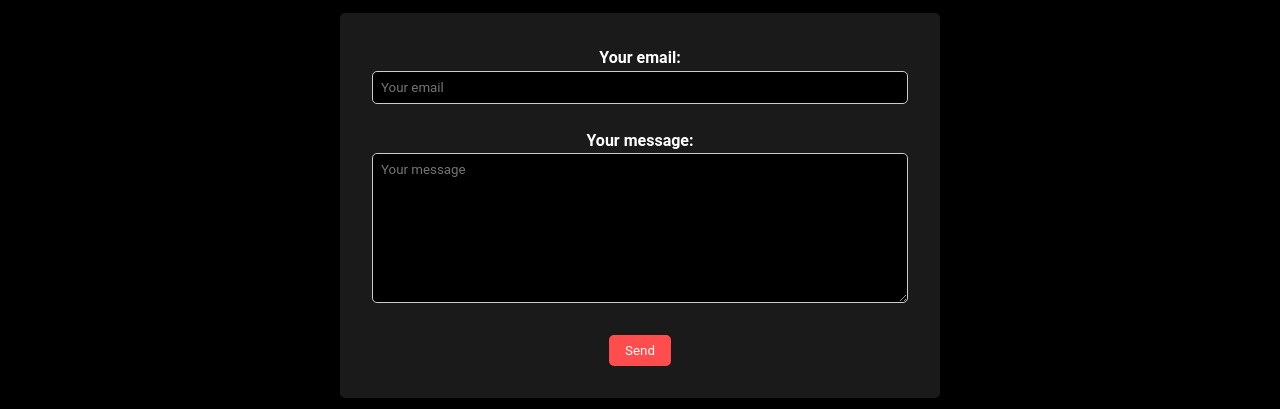
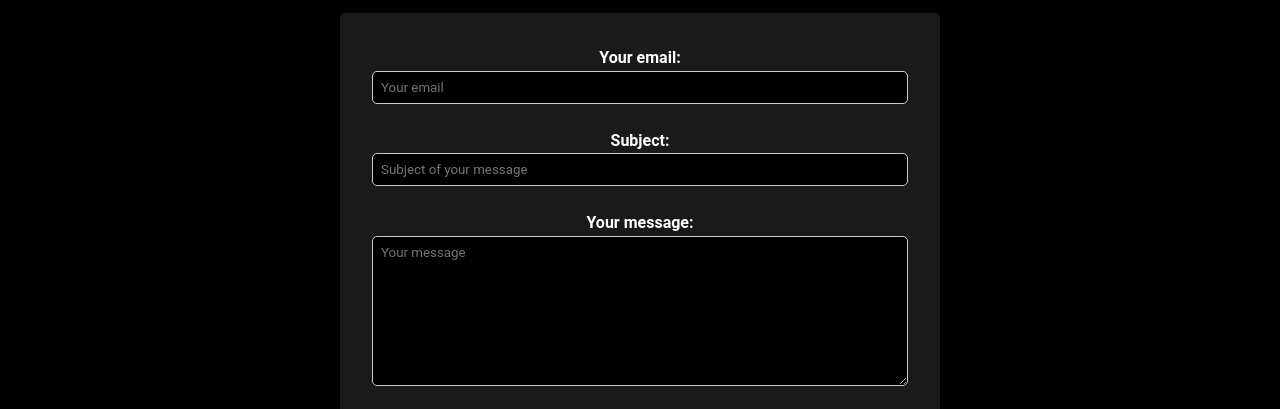
Before and after one commit to huikku/huikku, a plain HTML site: page index.html in a window 1280 px wide. Shown: the part 5464-5873 px from the top of the page. Drawn offline with Linux system fonts and the light colour scheme; a web font is replaced by a local one.

Commit message:
added subject

```diff
--- a/index.html
+++ b/index.html
@@ -834,6 +834,10 @@
                 <input type="email" name="email" placeholder="Your email" required>
             </label>
             <label>
+                Subject:
+                <input type="text" name="subject" placeholder="Subject of your message" required>
+            </label>
+            <label>
                 Your message:
                 <textarea name="message" placeholder="Your message" required></textarea>
             </label>
```
